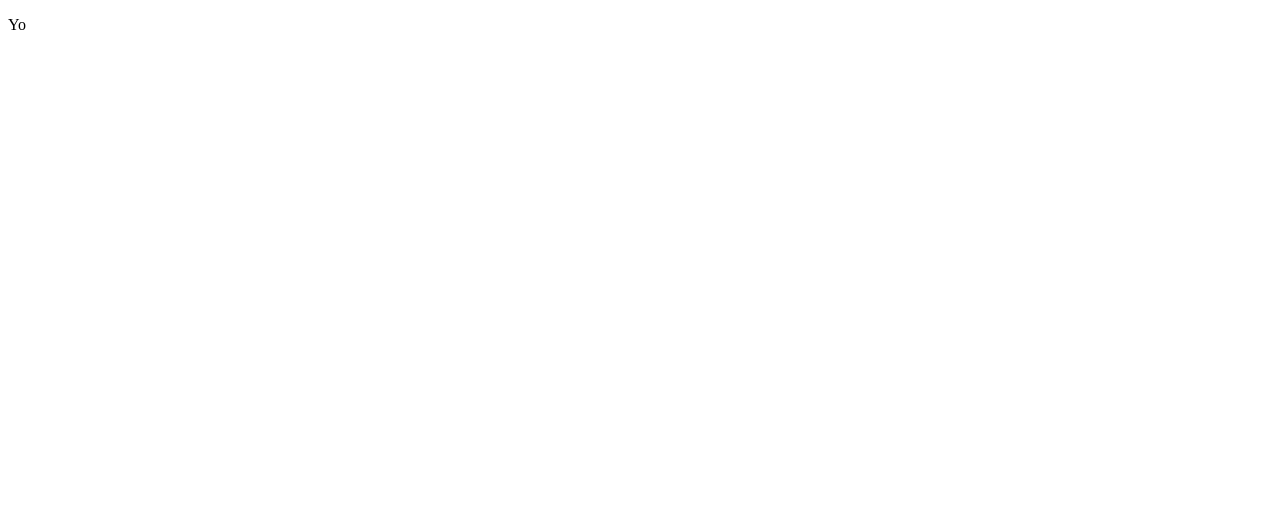
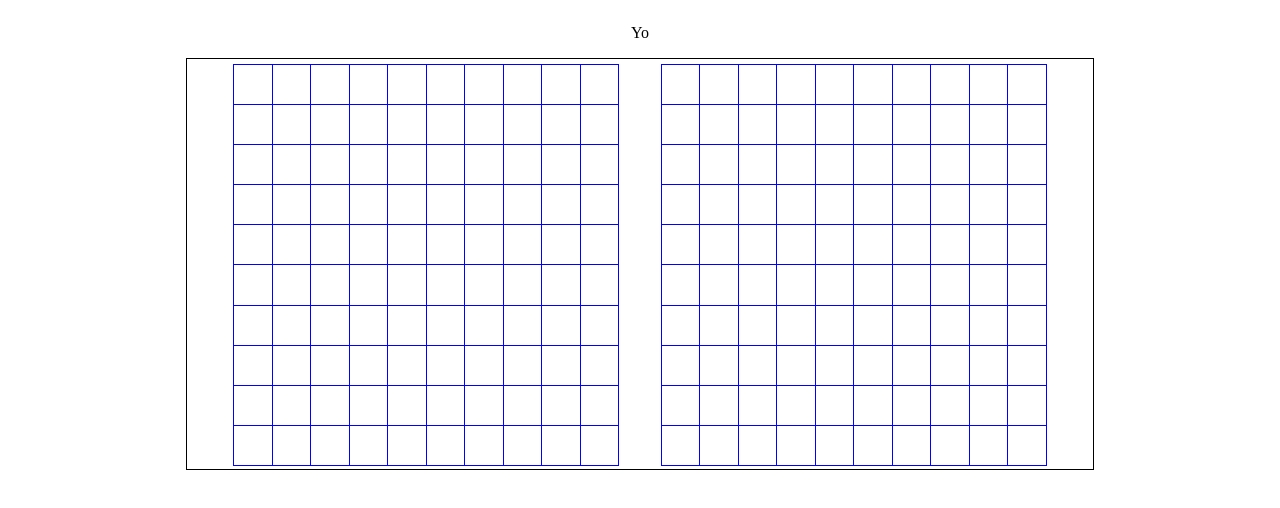
Before and after one commit to bmccabe96/battleship, a website built with webpack: page dist/index.html in a window 1280 px wide. Built offline with nearby package versions, Linux system fonts and the light colour scheme.

Commit message:
playing around with initial UI stuff

```diff
--- /dev/null
+++ b/src/UI.js
@@ -0,0 +1,55 @@
+export class boardUI {
+    constructor () {
+        this.playerBoard = this.createBoard('playerBoard');
+        this.aiBoard = this.createBoard('aiBoard');
+        this.battleshipHTML = document.querySelector("#battleship");
+        this.carrierHTML = document.querySelector("#carrier");
+        this.submarineHTML = document.querySelector("#submarine");
+        this.destroyerHTML = document.querySelector("#destroyer");
+        this.cruiser = document.querySelector("#cruiser");
+    }
+
+    refreshWindow() {
+        location.reload();
+    }
+    dropShip(ship) {
+
+    }
+
+    attackEvent(target) {
+
+    }
+
+    dragStart(element) {
+        element.addEventListener("dragstart", (e) => {
+          e.dataTransfer.setData("text/plain", e.target.id);
+          console.log(e.dataTransfer);
+        });
+    }
+
+    createBoard(boardName) {
+        let board = document.querySelector(`.${boardName}`);
+        for (let i = 0; i < 10; i++) {
+            for (let j = 0; j < 10; j++) {
+                let cell = document.createElement('div');
+                cell.classList.add('cell');
+                cell.dataset.dataX = j;
+                cell.dataset.dataY = i;
+                if (boardName === "aiBoard") {
+                    cell.addEventListener("click", (e) => {
+                      //attackEvent(e.target);
+                    });
+                  } else if (boardName === "playerBoard") {
+                    cell.addEventListener("dragover", (e) => {
+                      e.preventDefault();
+                    });
+                    cell.addEventListener("drop", (e) => {
+                      e.preventDefault();
+                      //dropShip(e);
+                    });
+                  }
+                  board.appendChild(cell);
+            }
+        }
+    }
+}
--- a/src/index.js
+++ b/src/index.js
@@ -1,5 +1,6 @@
 import { Ship } from './ship.js';
 import { Gameboard } from './gameboard.js'
+import { boardUI } from './UI.js';
 
 // let test = new Ship(2);
 // console.log(test);
@@ -23,3 +24,58 @@ board.placeShip(ship2, 'vertical', 4, 4);
 console.log(board);
 console.log(board.gameBoardArray[0][0].ship.length);
 console.log(board.gameBoardArray[4][4].ship.length);
+
+
+let b = new boardUI();
+
+
+
+
+// placeMentShips.forEach(ship => {
+//     ship.addEventListener('dragstart', dragStart);
+//     ship.addEventListener('dragend', dragEnd);
+// });
+
+// function dragStart(e) {
+//     e.dataTransfer.setData('text/plain', e.target.id);
+//     e.target.classList.add('blur');
+//     console.log(e.target.parentNode);
+//     // setTimeout(() => {
+//     //     e.target.classList.add('hide');
+//     // }, 0);
+// }
+// function dragEnd(e) {
+//     e.target.classList.remove('blur');
+// }
+
+
+// const boxes = document.querySelectorAll('.droppable');
+// boxes.forEach(box => {
+//     box.addEventListener('dragenter', dragEnter);
+//     box.addEventListener('dragover', dragOver);
+//     box.addEventListener('dragleave', dragLeave);
+//     box.addEventListener('drop', drop);
+// });
+// function dragEnter(e) {
+//     e.preventDefault();
+//     e.target.classList.add('drag-over');
+// }
+// function dragOver(e) {
+//     e.preventDefault();
+//     e.target.classList.add('drag-over');
+// }
+// function dragLeave(e) {
+//     e.target.classList.remove('drag-over');
+// }
+// function drop(e) {
+//     e.target.classList.remove('drag-over');
+//     // get the draggable element
+//     const id = e.dataTransfer.getData('text/plain');
+//     console.log(id);
+//     const draggable = document.getElementById(id);
+//     // add it to the drop target
+//     e.target.appendChild(draggable);
+//     // display the draggable element
+//     draggable.classList.remove('hide');
+
+// }
```
Also changed, not shown: dist/index.html, dist/main.js, dist/style.css (added).
